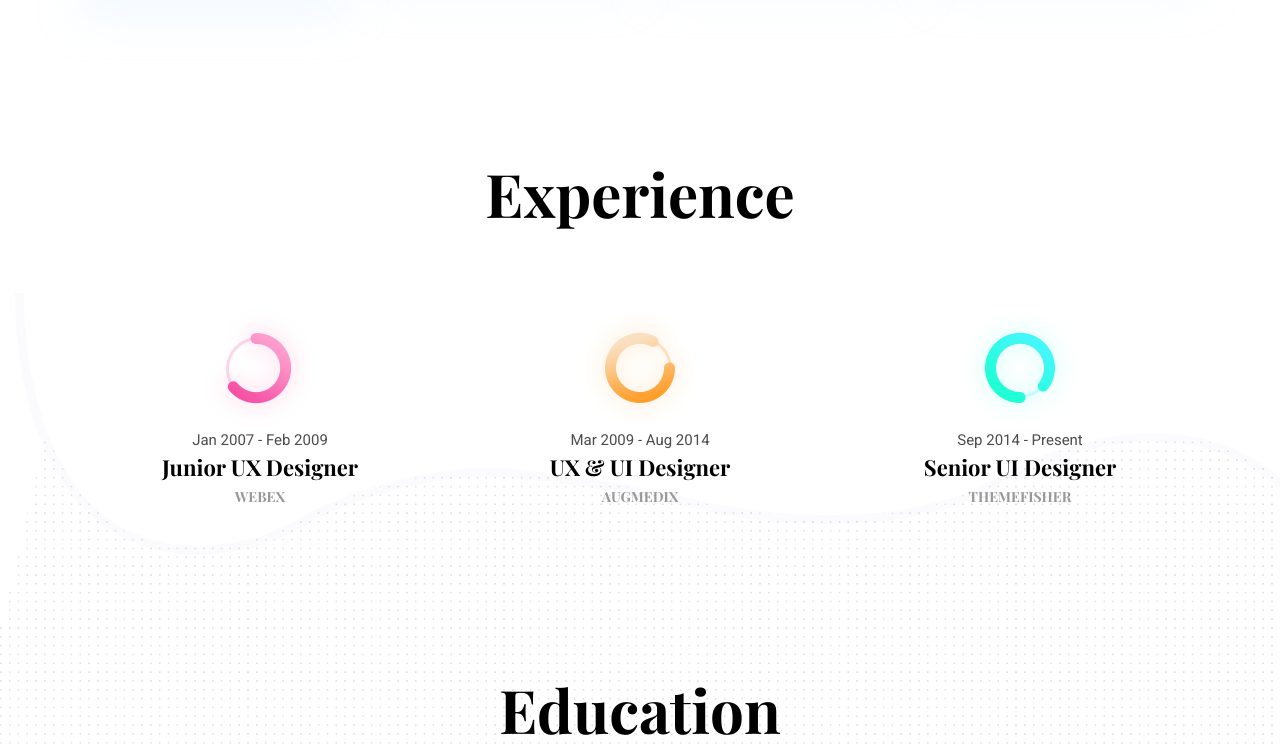
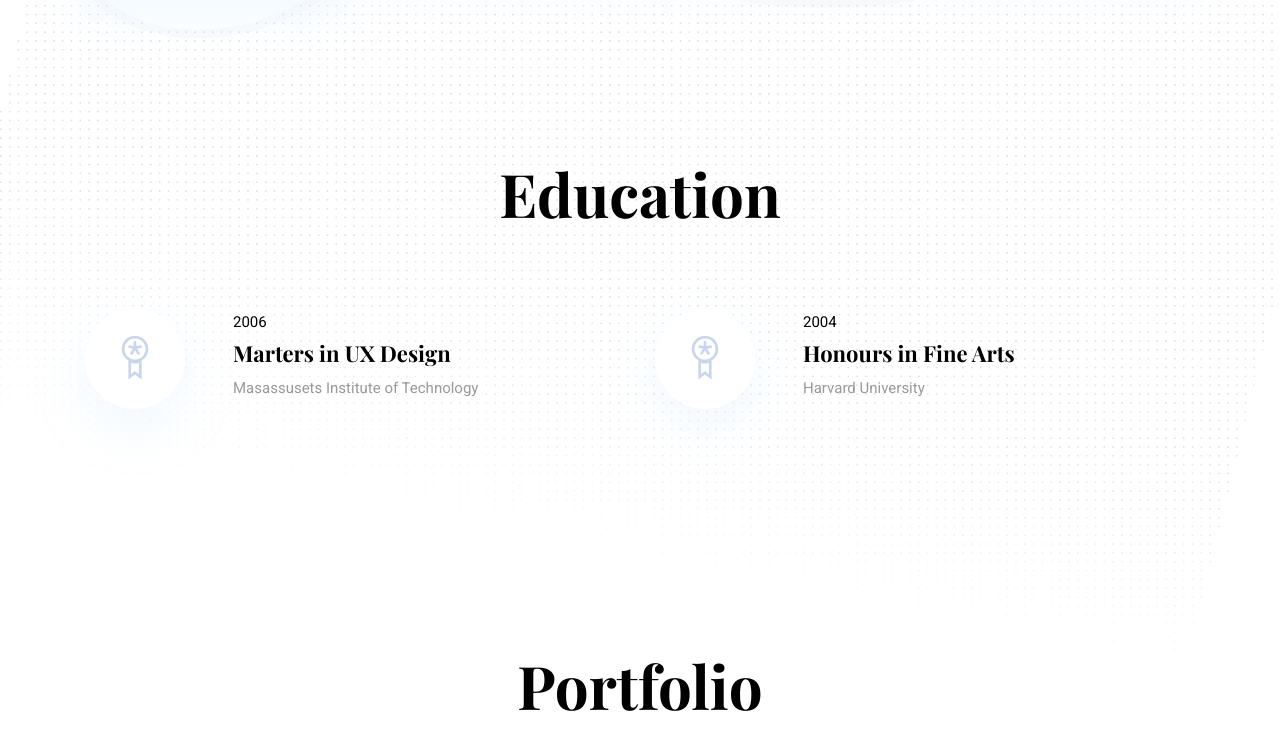
Before and after one commit to taylorsyde/taylorsyde.github.io, a plain HTML site: page index.html in a window 1280 px wide. Shown: the part 1801-2549 px from the top of the page. Drawn offline with nearby package versions, Linux system fonts and the light colour scheme.

Commit message:
dropped experiance section

```diff
--- a/index.html
+++ b/index.html
@@ -201,8 +201,8 @@ FACEBOOK: https://www.facebook.com/themefisher
 </section>
 <!-- /skills -->
 
-<!-- experience -->
-<section class="section">
+<!-- EXPERIANCE -->
+<!-- <section class="section">
   <div class="container">
     <div class="row justify-content-around">
       <div class="col-lg-12 text-center">
@@ -228,8 +228,8 @@ FACEBOOK: https://www.facebook.com/themefisher
       </div>
     </div>
   </div>
-</section>
-<!-- ./experience -->
+</section> -->
+<!-- ./EXPERIANCE -->
 
 <!-- education -->
 <section class="section position-relative">
```
